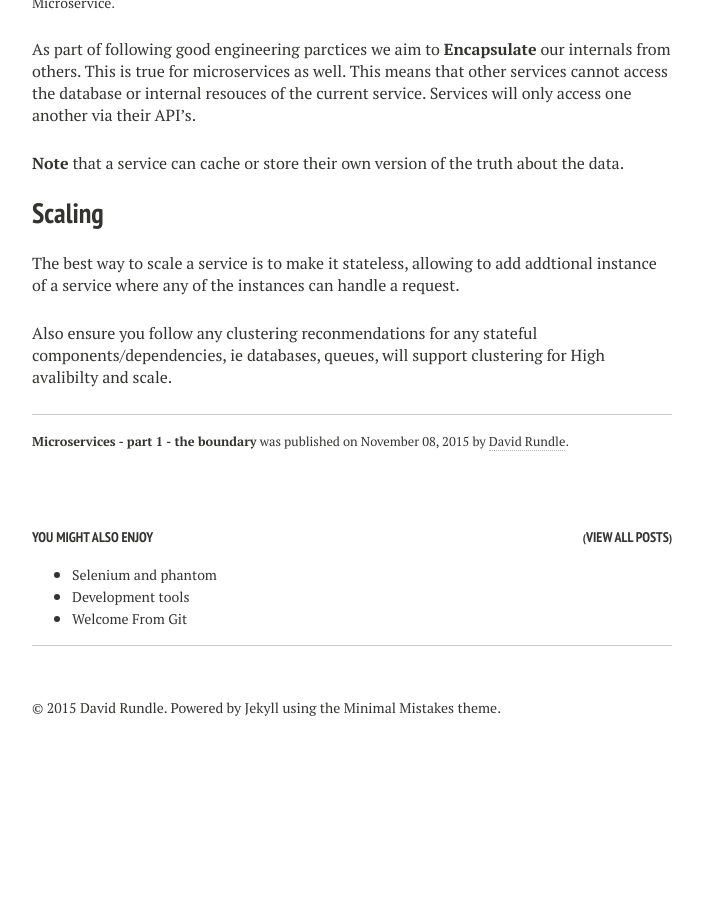
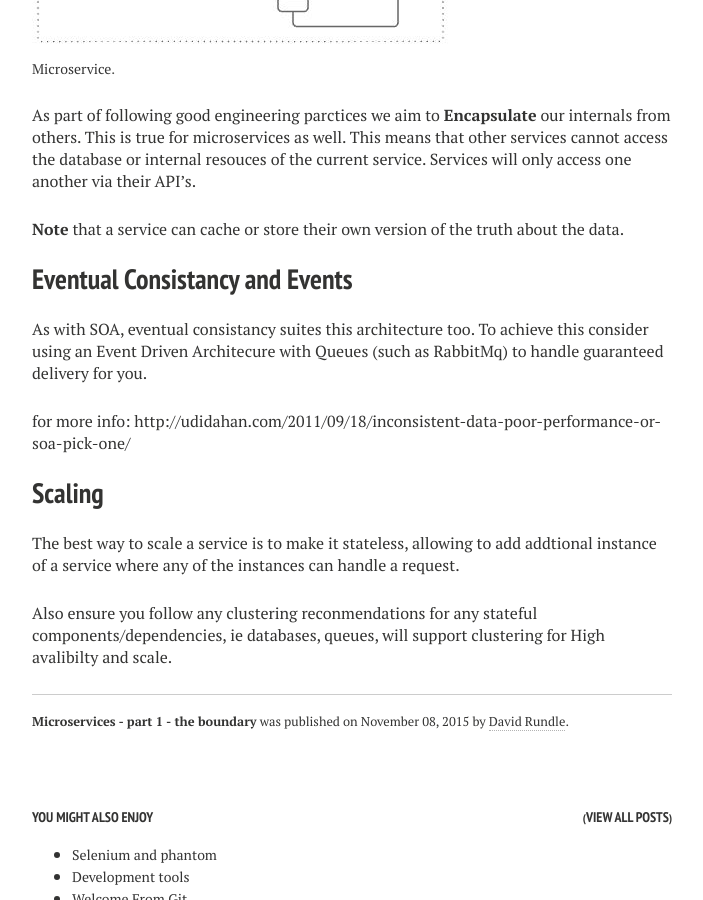
Before and after one commit to dbones/dbones.github.io, a Jekyll site: the page built from _posts/2015-11-08-microservices.md, in a window 1280 px wide and 900 px high, scrolled down 3098 px. Shown: the whole window, without its empty margins (288-991 px from the left). Built offline with Jekyll 4.4.1, drawn with Linux system fonts in a browser that asks for light colours; nearby versions of some CDN libraries; before the commit the page ends 3864 px from its top, so only the background shows below that; some of the changed text lies outside the part shown.

Commit message:
added eventual consistancy

```diff
--- a/_posts/2015-11-08-microservices.md
+++ b/_posts/2015-11-08-microservices.md
@@ -17,6 +17,7 @@ general guidance is that each Microservice follows
 - Single Responcibility Pincipal.
 - Look for domain boundaries to identify a Microservice.
 - Any resource is encapsulated, ie no other service can access my database.
+- API can use more than one protocol and there are 2 sytles of interactions pub/sub & req/res.
 - Consider an EDA architecture, with eventual consistancy.
 - Make services stateless.
 
@@ -32,7 +33,7 @@ Considering the definition for a Service Oriented Architecure **(SOA)**, a Micro
 
 Each Microservice can have
 
-- its own API (which could be HTTP, AMQP etc).
+- its own API (including the protocol ie HTTP and the style Request/Response or Publish/Subscribe).
 - its own resources (databases, files etc), which cannot be accessed by anyone else.
 
 
@@ -89,6 +90,11 @@ As part of following good engineering parctices we aim to **Encapsulate** our in
 
 **Note** that a service can cache or store their own version of the truth about the data.
 
+##Eventual Consistancy and Events
+
+As with SOA, eventual consistancy suites this architecture too. To achieve this consider using an Event Driven Architecure with Queues (such as RabbitMq) to handle guaranteed delivery for you.
+
+for more info: http://udidahan.com/2011/09/18/inconsistent-data-poor-performance-or-soa-pick-one/
 
 ##Scaling
 
```
